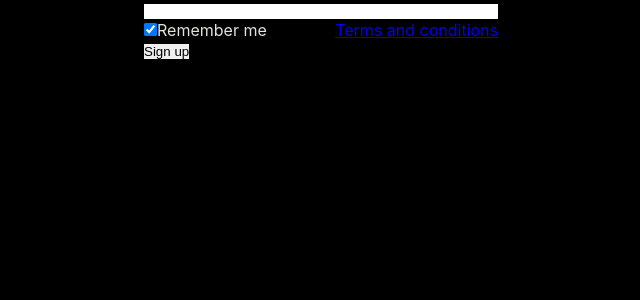
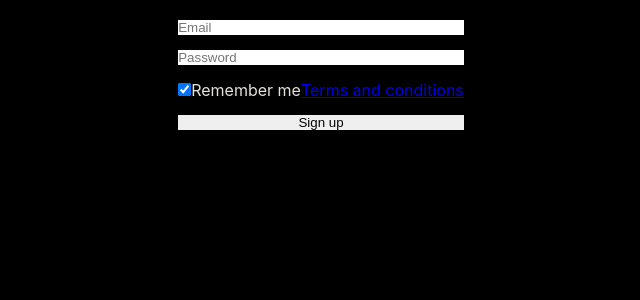
Before and after one commit to Abbas-Kanj/Instagram-Clone, a React (Create React App) app in the folder client/: page / in a window 1280 px wide. Shown: the top 300 px of the page, without its empty margins (319-959 px from the left). Built offline with nearby package versions, Linux system fonts and the light colour scheme.

Commit message:
signup successful

```diff
--- a/client/src/core/remote/request.js
+++ b/client/src/core/remote/request.js
@@ -2,14 +2,15 @@ import axios from "axios";
 
 axios.defaults.baseURL = "http://localhost:8000";
 
-export const sendRequest = async (method, route, body) => {
+export const sendRequest = async (method, route, body, headers) => {
   const response = await axios.request({
     method: method,
     url: route,
     data: body,
-    headers: {
-      Authorization: `Bearer ${localStorage.getItem("token")}`,
-    },
+    headers: headers,
+    // headers: {
+    //   Authorization: `Bearer ${localStorage.getItem("token")}`,
+    // },
   });
 
   if (response.status === 401) {
--- a/client/src/pages/Login/components/SignUpForm.jsx
+++ b/client/src/pages/Login/components/SignUpForm.jsx
@@ -11,7 +11,7 @@ const SignUpForm = () => {
     data.append("password", password);
     try {
       const headers = { "Content-Type": "multipart/form-data" };
-      const res = await sendRequest("POST", "/register", data, headers);
+      const res = await sendRequest("POST", "/api/register", data, headers);
       console.log(res.data);
       if ((res.status = 200)) {
         console.log("sign up successfull");
@@ -22,17 +22,19 @@ const SignUpForm = () => {
   };
 
   return (
-    <div className="flex column center ">
-      <form>
+    <div className="flex column align-center mg-top ">
+      <form className="flex column gap">
         <input
           type="email"
           label="Email address"
+          placeholder="Email"
           size="lg"
           onChange={(e) => setEmail(e.target.value)}
         />
         <input
           type="password"
           label="Password"
+          placeholder="Password"
           size="lg"
           onChange={(e) => setPassword(e.target.value)}
         />
```
Also changed, not shown: 1 other file (tests, documents, lock files or other folders).
